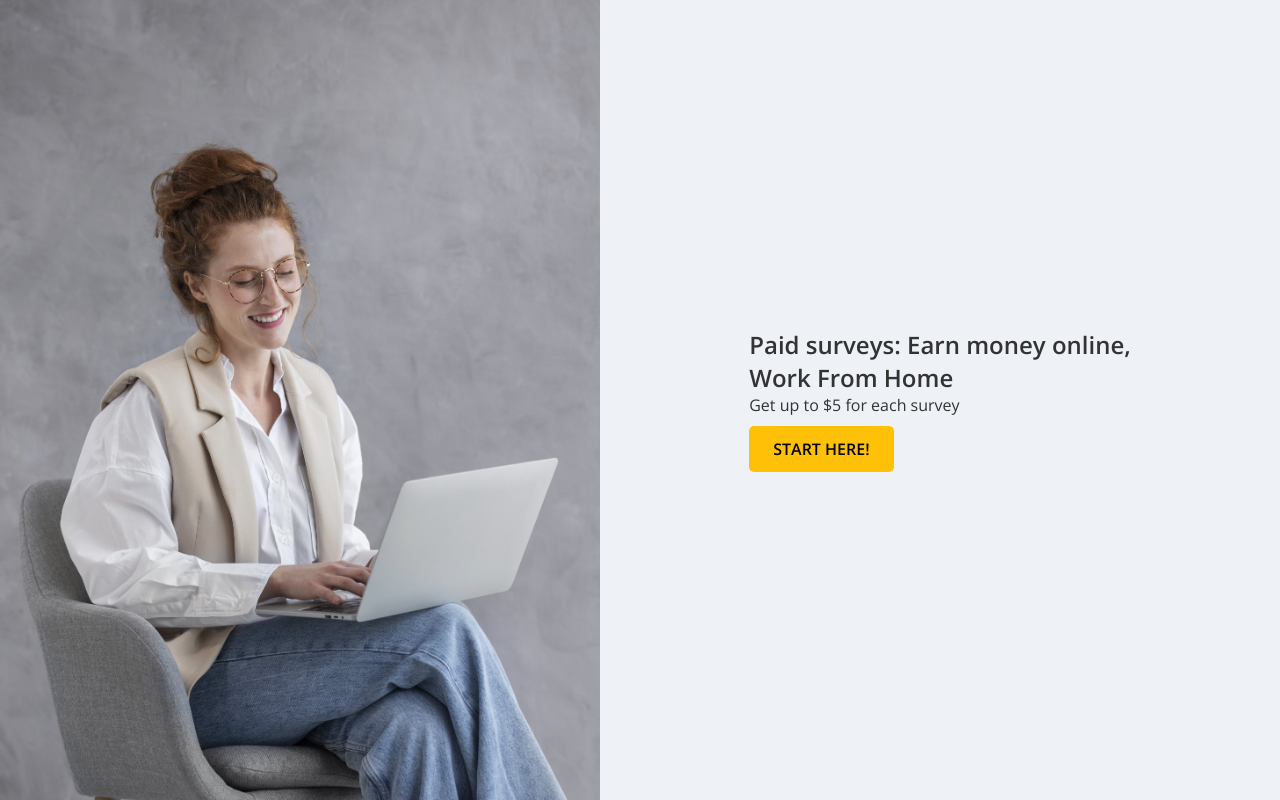
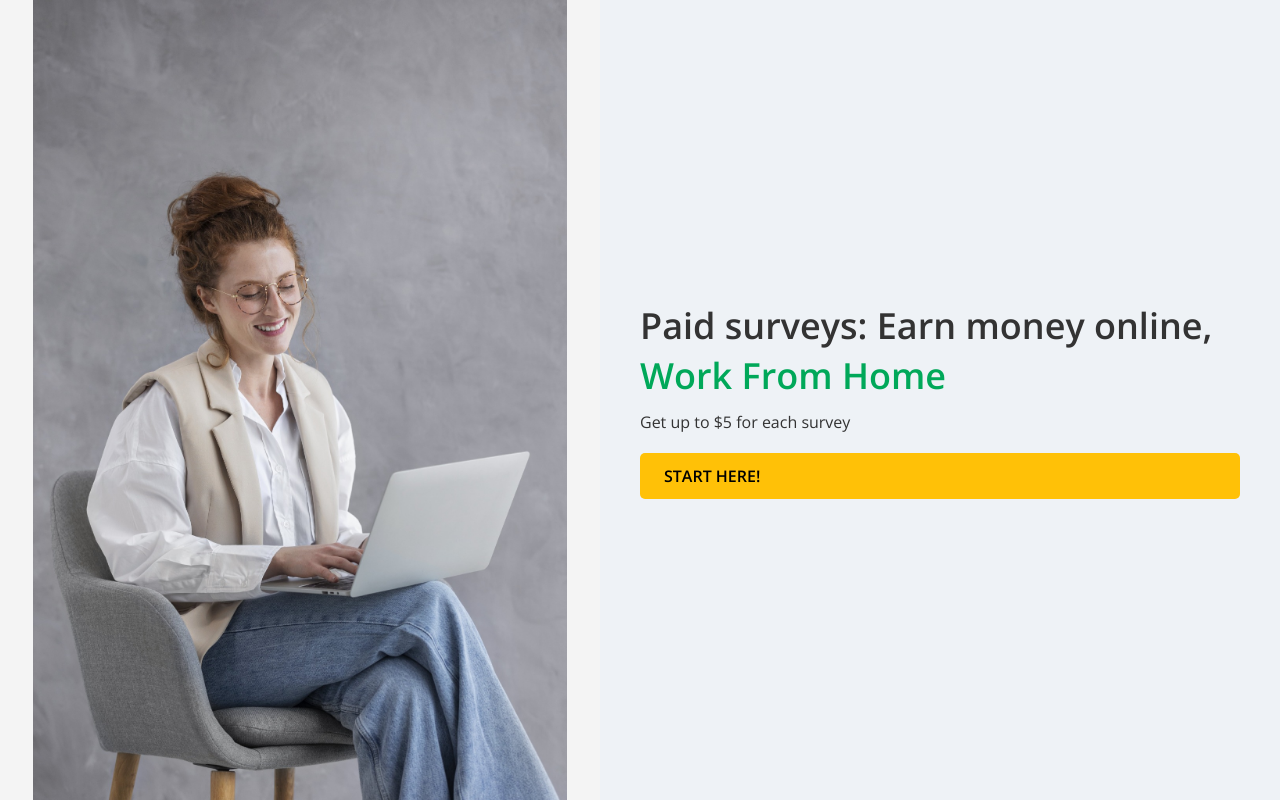
Before and after one commit to sunilkpatel1/pro, a plain HTML site: page index.html in a window 1280 px wide. Drawn offline with nearby package versions, Linux system fonts and the light colour scheme.

Commit message:
Add files via upload

```diff
--- a/index.html
+++ b/index.html
@@ -9,24 +9,77 @@
   <style>
     * { margin: 0; padding: 0; box-sizing: border-box; }
     body { font-family: 'Open Sans', sans-serif; background-color: #fff; color: #333; }
-    .hero { display: flex; height: 100vh; width: 100%; }
-    .hero-right { flex: 1; background-image: url('sunil.jpg'); background-size: cover; background-position: center; }
-    .hero-left { flex: 1; display: flex; align-items: center; justify-content: center; padding: 40px; background-color: #eef2f6; }
-    .hero-right h1 { font-size: 36px; line-height: 1.4; }
-    .hero-right span { color: #00a859; }
-    .hero-right p { font-size: 16px; margin: 10px 0; }
-    .btn-yellow { background: #ffc107; color: #000; padding: 12px 24px; border-radius: 5px; font-weight: bold; text-decoration: none; display: inline-block; margin-top: 10px; }
+    .hero {
+      display: flex;
+      height: 100vh;
+      width: 100%;
+      flex-direction: row;
+    }
+    .hero-img {
+      flex: 1;
+      display: flex;
+      align-items: center;
+      justify-content: center;
+      background-color: #f4f4f4;
+    }
+    .hero-img img {
+      max-width: 100%;
+      max-height: 100%;
+      object-fit: cover;
+    }
+    .hero-text {
+      flex: 1;
+      display: flex;
+      flex-direction: column;
+      justify-content: center;
+      padding: 40px;
+      background-color: #eef2f6;
+    }
+    .hero-text h1 {
+      font-size: 36px;
+      line-height: 1.4;
+    }
+    .hero-text span {
+      color: #00a859;
+    }
+    .hero-text p {
+      font-size: 16px;
+      margin: 10px 0;
+    }
+    .btn-yellow {
+      background: #ffc107;
+      color: #000;
+      padding: 12px 24px;
+      border-radius: 5px;
+      font-weight: bold;
+      text-decoration: none;
+      display: inline-block;
+      margin-top: 10px;
+    }
+    @media (max-width: 768px) {
+      .hero {
+        flex-direction: column;
+        height: auto;
+      }
+      .hero-img, .hero-text {
+        width: 100%;
+        height: auto;
+      }
+      .hero-img img {
+        width: 100%;
+      }
+    }
   </style>
 </head>
 <body>
   <section class="hero">
-    <div class="hero-right"></div>
-    <div class="hero-left">
-      <div>
-        <h1>Paid surveys: Earn money online,<br><span>Work From Home</span></h1>
-        <p>Get up to $5 for each survey</p>
-        <a href="#signup" class="btn-yellow">START HERE!</a>
-      </div>
+    <div class="hero-img">
+      <img src="sunil.jpg" alt="Sunil Photo" />
+    </div>
+    <div class="hero-text">
+      <h1>Paid surveys: Earn money online,<br><span>Work From Home</span></h1>
+      <p>Get up to $5 for each survey</p>
+      <a href="#signup" class="btn-yellow">START HERE!</a>
     </div>
   </section>
 </body>
```
